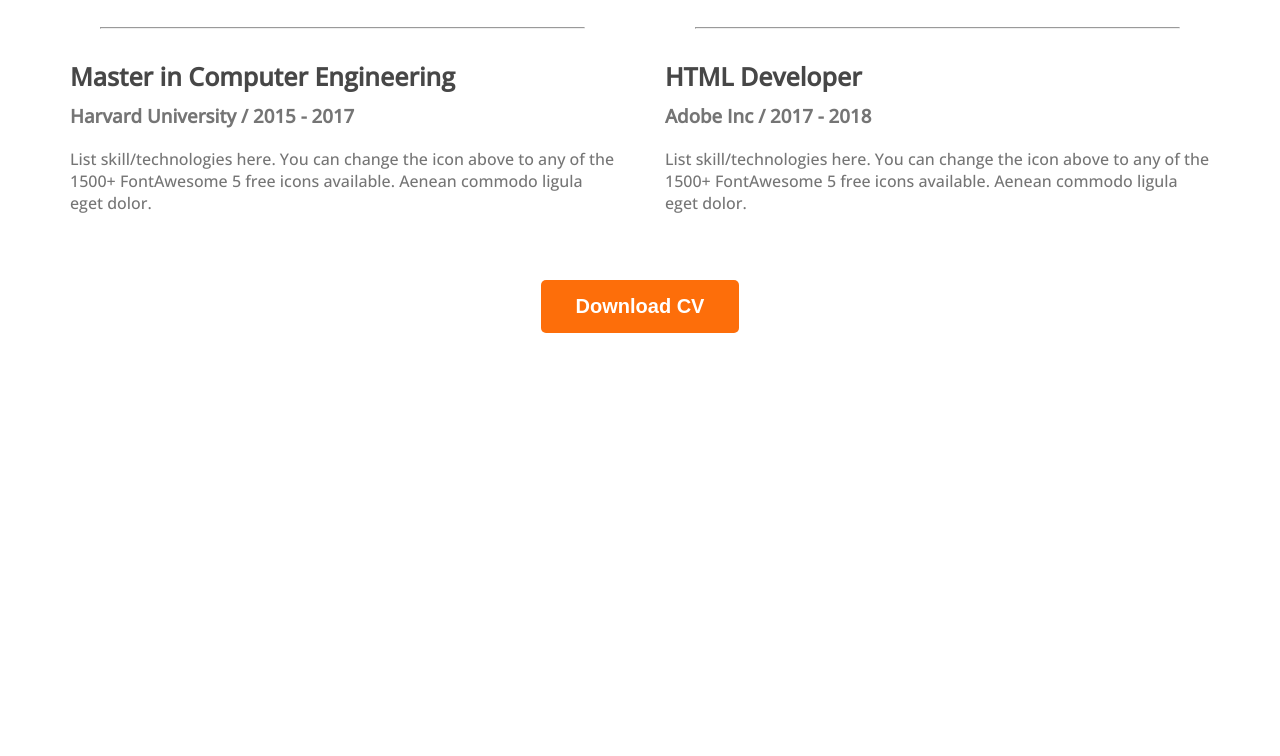
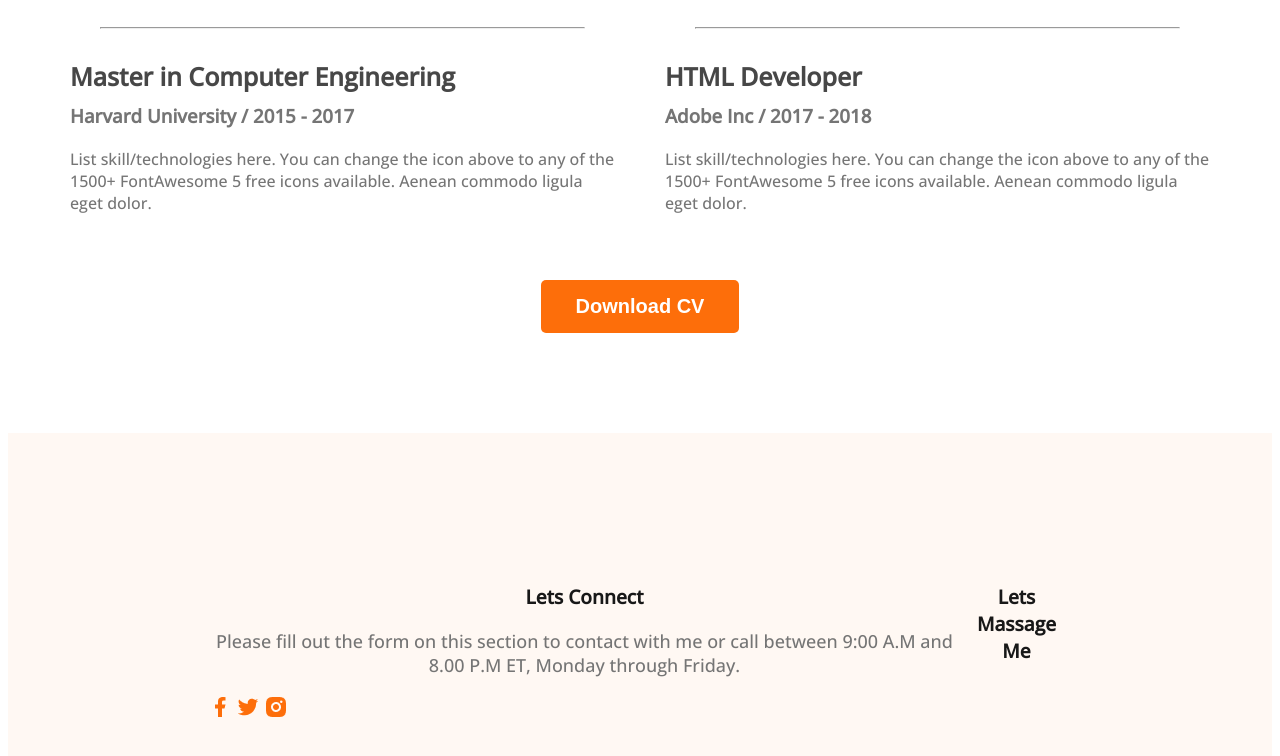
Before and after one commit to LabonnoKhanBonna/developer-project, a plain HTML site: page index.html in a window 1280 px wide. Shown: the part 2737-3493 px from the top of the page. Before the commit the page ends 3078 px from the top, so only its background shows below. Drawn offline with nearby package versions, Linux system fonts and the light colour scheme.

Commit message:
added some footer work

```diff
--- a/index.html
+++ b/index.html
@@ -152,6 +152,18 @@
 
     </main>
     <footer>
+        <div class="footer-column">
+            <h3 class="section-title">Lets Connect </h3>
+           <p class="section-description">Please fill out the form on this section to contact with me or call between 9:00 A.M and 8.00 P.M ET, Monday through Friday.</p>
+           <div class="social-links">
+            <a href=""><img src="images/icons/facebook.png" alt=""></a>
+            <a href=""><img src="images/icons/twitter.png" alt=""></a>
+            <a href=""><img src="images/icons/insta.png" alt=""></a>
+           </div>
+        </div>
+        <div class="footer-column">
+            <h3 class="section-title">Lets Massage Me</h3>
+        </div>
 
     </footer>
 </body>
--- a/styles/portfolio.css
+++ b/styles/portfolio.css
@@ -193,3 +193,10 @@ main section {
     text-align: center;
     margin-top: 50px;
 }
+/* footer style */
+footer{
+    display: flex;
+    background: #FFF8F3;
+    margin-top: 100px;
+    padding: 130px 200px;
+}
```
